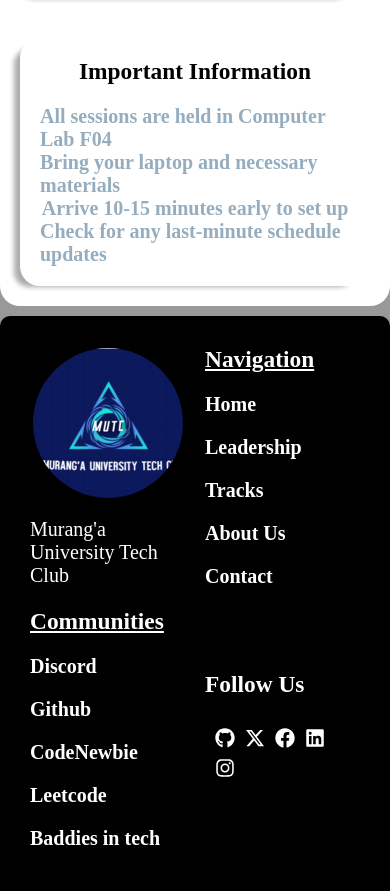
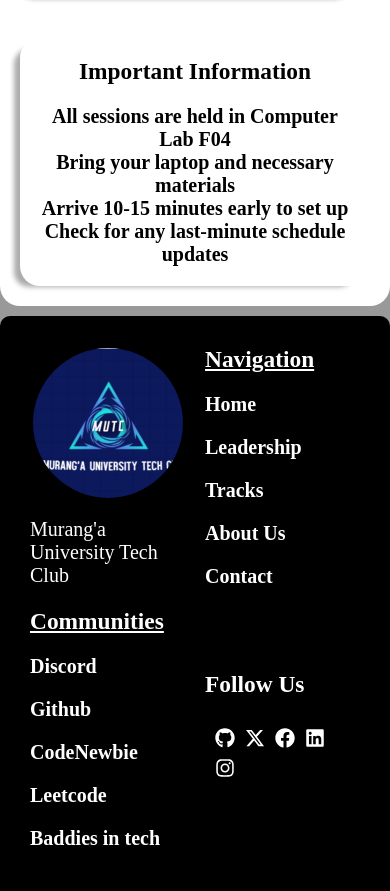
Before and after one commit to k-i-b-i-wott/MUTC, a React (Vite) app: page /events in a window 390 px wide. Shown: the part 2234-3125 px from the top of the page. Built offline with nearby package versions, Linux system fonts and the light colour scheme.

Commit message:
Added the form responsiveness

```diff
--- a/src/pages/Events/Events.css
+++ b/src/pages/Events/Events.css
@@ -121,7 +121,12 @@
     align-items: center;
     justify-content: center;
     list-style: none;
-    color: var(--color-primary);
+    color: var(--color-black);
+}
+.announcement li{
+    font-size: 2rem;
+    text-align: center;
+
 }
 
 @media screen and (max-width:56.25em) {
--- a/src/pages/Events/Events.tsx
+++ b/src/pages/Events/Events.tsx
@@ -14,7 +14,6 @@ interface events {
     name: string
     day: string
     time: string
-
     location: string
     instructor: string
 
@@ -86,7 +85,7 @@ const Events = () => {
             <div key={index} className="events-card">
                 <div className='title'>
                     <div className="titleIcon">
-                          {event.nameIcon}
+                         {event.nameIcon}
                     </div>
                     <div className="titleDesc">
                         <h2> {event.name}</h2>
@@ -103,7 +102,7 @@ const Events = () => {
                 <div className='location'>
                     <p><strong>Location:</strong>{event.location}</p>
                 </div>
-                </div>
+            </div>
 
 
             ))}
--- a/src/pages/Tracks/Tracks.css
+++ b/src/pages/Tracks/Tracks.css
@@ -97,7 +97,7 @@
     display: flex;
     flex-direction: column;
     gap: 1rem;
-
+    max-width: 40rem;
     padding: 2rem;
     background-color: var(--color-white);
 
@@ -135,7 +135,7 @@
 }
 .register form button{
     background-color: var(--color-primary);
-    width: 40rem;
+   max-width: 40rem;
     height: 4rem;
     font-size: 2.5rem;
     font-weight: 700;
```
